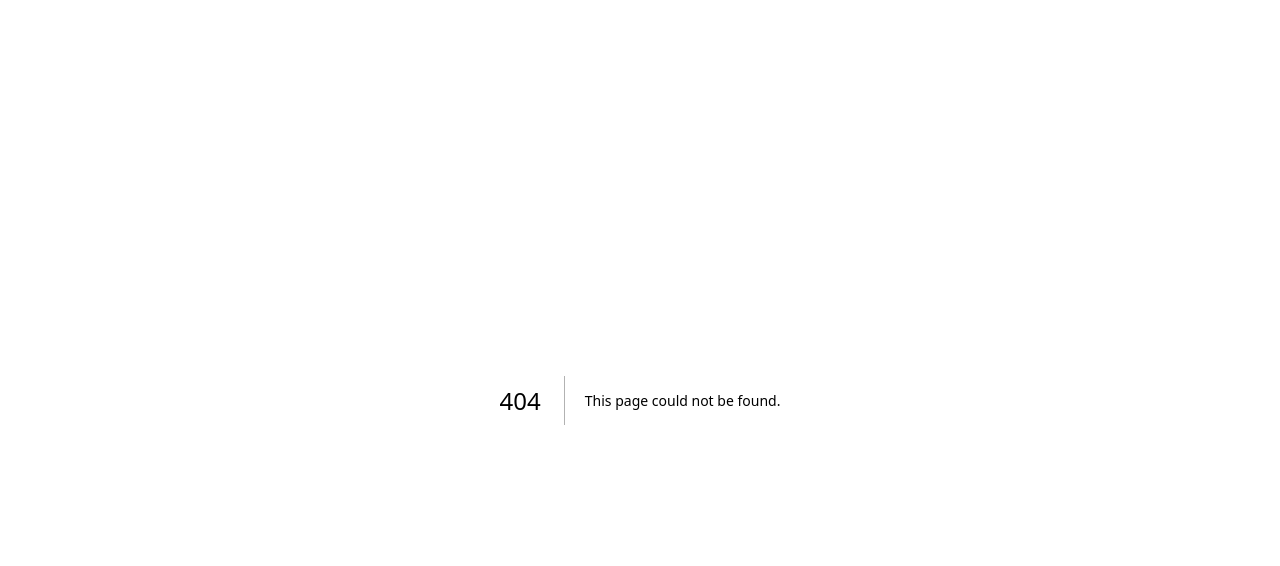
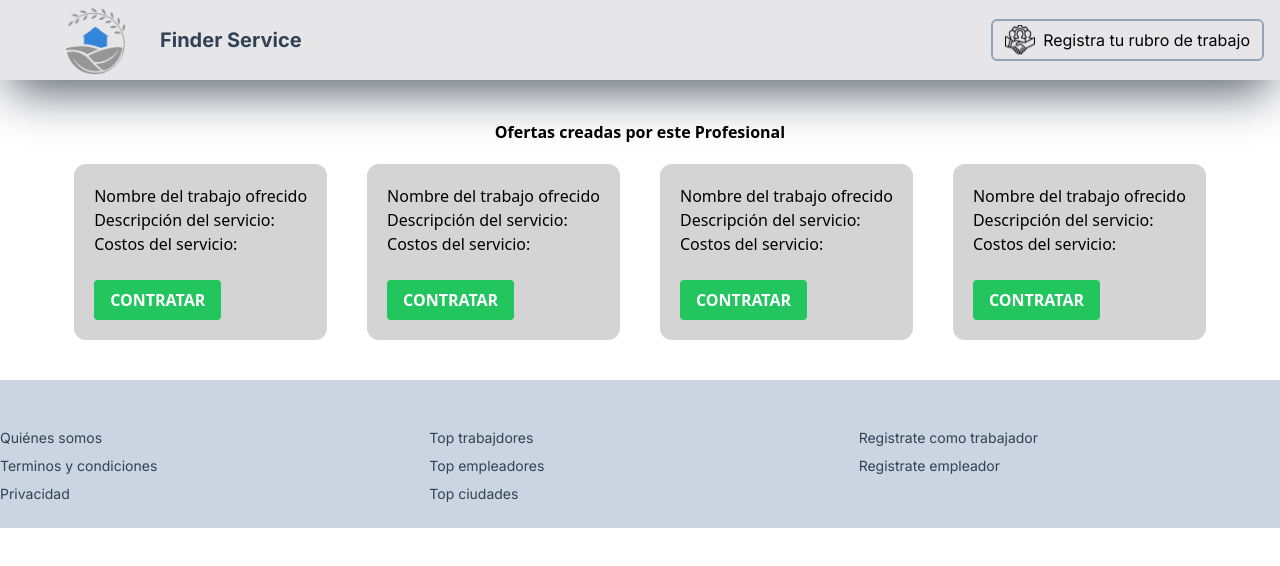
Before and after one commit to FinderService/FinderService, a Next.js app in the folder finderservice/: page /Offers in a window 1280 px wide. Before the commit this address had no page. Shown: the top 566 px of the page. Built offline with nearby package versions, Linux system fonts and the light colour scheme.

Commit message:
Creación de Maquetado inicial en HomeWorker, Offers, WorkDetail, WorkerDetail

```diff
--- a/finderservice/public/assets/index.js
+++ b/finderservice/public/assets/index.js
@@ -1,5 +1,6 @@
 import logo from './images/logo.png';
 import hero from './images/hero.jpg';
+import workers1 from './images/workers1.jpg';
 
 //icons
 import equipo from './images/icons/equipo.svg';
@@ -12,4 +13,4 @@ import tubo from './images/icons/tubo.svg';
 import ubi from './images/icons/ubi.svg';
 
 
-export { logo, hero, equipo, foco, gas, llave, manguera, obrero, tubo, ubi }
+export { logo, hero, equipo, foco, gas, llave, manguera, obrero, tubo, ubi, workers1 }
--- /dev/null
+++ b/finderservice/src/pages/HomeWorker/index.js
@@ -0,0 +1,52 @@
+import Footer from "@components/Footer";
+import Layout from "@components/Layout";
+import Link from "next/link";
+
+
+export default function HomeWorker() {
+
+    const Offers = ["Offer1", "Offer2", "Offer3", "Offer4", "Offer5", "Offer6", "Offer7", "Offer8", "Offer9"]
+
+  return (
+
+    <Layout>
+         <div className="bg-white  flex justify-around">
+        <div className="mt-14 flex flex-col w-1/5 h-fit">
+        <div className="bg-neutral-300 mt-10 mb-10 p-6 rounded-xl">
+                        <Link href="/CreateService">
+                        <button className="font-bold mb-2">Crea un nuevo aviso</button>
+                        </Link>
+                    </div>
+                </div>
+                <div className="flex flex-col justify-around pt-5 mt-14 mb-6 pl-10 w-1/2 rounded-xl">
+                    <div className="w-5/6 py-3 px-3 bg-slate-300/60 rounded-md flex flex-row gap-2 backdrop-blur-sm ">
+                        <input type="text" placeholder="Buscar por oferta" className="bg-white/0 placeholder-gray-700 w-full text-xl border-none border-transparent outline-none "/>
+                    </div>
+                    <div className="font-bold mb-2 mt-5">{Offers.length} resultados encontrados</div>
+                    <div className="mt-5 flex flex-col flex-wrap">
+                        {Offers.map((info)=>{
+                            return (
+                                <Link href="/WorkDetail">
+                                <div key={info} className="bg-neutral-300 p-5 mb-10 mr-5 rounded-xl duration-200 hover:scale-105">
+                                    <h2>Nombre: {info}</h2>
+                                    <p>Informacion de: {info}</p>
+                                </div>
+                                </Link>
+                            )
+                        })}
+                    </div>
+                </div>
+                <div className="bg-neutral-300 flex flex-col w-1/6 h-fit mt-14 mb-10 p-6 rounded-xl">
+                    <div>
+                        <label className="font-bold mb-2">Tus Postulaciones</label>
+                        <select name="Payment" className="w-full bg-white border border-gray-300 text-gray-700 py-3 px-4 pr-8 rounded focus:outline-none focus:border-gray-500">
+                            <option value="Ordenar">-Detalle-</option>
+                        </select>
+                    </div>
+                </div>
+                </div>
+    <Footer/>
+    </Layout>
+
+    )
+}
--- /dev/null
+++ b/finderservice/src/pages/Offers/index.js
@@ -0,0 +1,50 @@
+import Footer from "@components/Footer";
+import Layout from "@components/Layout";
+import Link from "next/link";
+
+export default function Offers() {
+  return (
+    <Layout>
+    <div className="font-bold mb-2 flex justify-center items-center mt-10">Ofertas creadas por este Profesional</div>
+    <div className="mt-5 flex flex-row flex-wrap justify-center items-center">
+    <div className="bg-neutral-300 p-5 mb-10 mr-5 ml-5 rounded-xl duration-200 hover:scale-105">
+        <h2>Nombre del trabajo ofrecido</h2>
+        <p>Descripción del servicio: </p>
+        <p>Costos del servicio: </p>
+        <br></br>
+        <Link href="/Payment">
+        <button class="bg-green-500 hover:bg-green-600 text-white font-bold py-2 px-4 rounded">CONTRATAR</button>
+        </Link>
+    </div>
+    <div className="bg-neutral-300 p-5 mb-10 mr-5 ml-5 rounded-xl duration-200 hover:scale-105">
+        <h2>Nombre del trabajo ofrecido</h2>
+        <p>Descripción del servicio: </p>
+        <p>Costos del servicio: </p>
+        <br></br>
+        <Link href="/Payment">
+        <button class="bg-green-500 hover:bg-green-600 text-white font-bold py-2 px-4 rounded">CONTRATAR</button>
+        </Link>
+    </div>
+    <div className="bg-neutral-300 p-5 mb-10 mr-5 ml-5 rounded-xl duration-200 hover:scale-105">
+        <h2>Nombre del trabajo ofrecido</h2>
+        <p>Descripción del servicio: </p>
+        <p>Costos del servicio: </p>
+        <br></br>
+        <Link href="/Payment">
+        <button class="bg-green-500 hover:bg-green-600 text-white font-bold py-2 px-4 rounded">CONTRATAR</button>
+        </Link>
+    </div>
+    <div className="bg-neutral-300 p-5 mb-10 mr-5 ml-5 rounded-xl duration-200 hover:scale-105">
+        <h2>Nombre del trabajo ofrecido</h2>
+        <p>Descripción del servicio: </p>
+        <p>Costos del servicio: </p>
+        <br></br>
+        <Link href="/Payment">
+        <button class="bg-green-500 hover:bg-green-600 text-white font-bold py-2 px-4 rounded">CONTRATAR</button>
+        </Link>
+    </div>
+    </div>
+    <Footer/>
+    </Layout>
+  )
+}
--- /dev/null
+++ b/finderservice/src/pages/Payment/index.js
@@ -0,0 +1,7 @@
+
+
+export default function Payment() {
+  return (
+    <div>Vista de la pagina de Payment</div>
+  )
+}
--- /dev/null
+++ b/finderservice/src/pages/WorkDetail/index.js
@@ -0,0 +1,23 @@
+import Footer from "@components/Footer";
+import Layout from "@components/Layout";
+
+export default function WorkDetail() {
+  return (
+    <Layout>
+        <div className="font-bold flex justify-center items-center mt-10">Detalle de oferta seleccionada</div>
+        <div class="flex justify-center items-center mt-10 ">
+        <div class="bg-white shadow-md rounded px-8 pt-6 pb-8 mb-4">
+            <h2>Posible perdida de agua</h2>
+            <h3>Ubicación: Avenida Siempreviva 123</h3>
+            <p>Detalle de solicitud: Nececito que verifiquen una posible perdida de agua en el baño de mi casa de manera urgente</p>
+            <div class= "flex justify-center items-center space-x-8 mt-5">
+                <button class="bg-green-500 hover:bg-green-600 text-white font-bold py-2 px-4 rounded">Aceptar</button>
+                <button class="bg-red-500 hover:bg-red-600 text-white font-bold py-2 px-4 rounded">Rechazar</button>
+            </div>
+           </div>
+        </div>
+        <Footer/>
+    </Layout>
+
+  )
+}
--- /dev/null
+++ b/finderservice/src/pages/WorkerDetail/index.js
@@ -0,0 +1,35 @@
+import Footer from "@components/Footer";
+import Layout from "@components/Layout";
+import { workers1 } from "@public/assets";
+import Image from "next/image"
+import Link from "next/link";
+
+export default function WorkerDetail() {
+  return (
+    <Layout>
+        <div className="font-bold flex justify-center items-center mt-10">Detalle del profesional seleccionado</div>
+        <div class="flex justify-center items-center mt-10 ">
+        <div class="bg-white shadow-md rounded px-8 pt-6 pb-8 mb-4">
+             <Image src={workers1} className="w-36 h-fit"/>
+             <br></br>
+            <h2>Nombre: Pedro Gomez</h2>
+            <br></br>
+            <h3>Ubicación: Avenida Siempreviva 123</h3>
+            <br></br>
+            <p>Detalle de trabajador: Servicios de fontanería profesional con mas de cinco años de experiencia en el rubro.</p>
+            <div class= "flex justify-center items-center space-x-8 mt-5 flex-row">
+                <Link href="/Payment">
+                <button class="bg-green-500 hover:bg-green-600 text-white font-bold py-2 px-4 rounded">CONTRATAR</button>
+                </Link>
+                <Link href="/Offers">
+                <button class="bg-amber-400 hover:bg-amber-600 text-white font-bold py-2 px-4 rounded">Ver Servicios</button>
+                </Link>
+            </div>
+
+           </div>
+        </div>
+        <Footer/>
+    </Layout>
+
+  )
+}
--- a/finderservice/src/pages/search/index.js
+++ b/finderservice/src/pages/search/index.js
@@ -66,6 +66,7 @@ export default function Search() {
                         <input type="text" placeholder="Buscar por nombre" className="bg-white/0 placeholder-gray-700 w-full text-xl border-none border-transparent outline-none "/>
                     </div>
                     <div className="font-bold mb-2 mt-5">{arr.length} resultados encontrados</div>
+                    <Link href="/WorkerDetail">
                     <div className="mt-5 flex flex-col flex-wrap">
                         {arr.map((info)=>{
                             return (
@@ -76,6 +77,7 @@ export default function Search() {
                             )
                         })}
                     </div>
+                    </Link>
                 </div>
 
 
```
Also changed, not shown: finderservice/public/assets/images/workers1.jpg (added), 1 other file (tests, documents, lock files or other folders).
